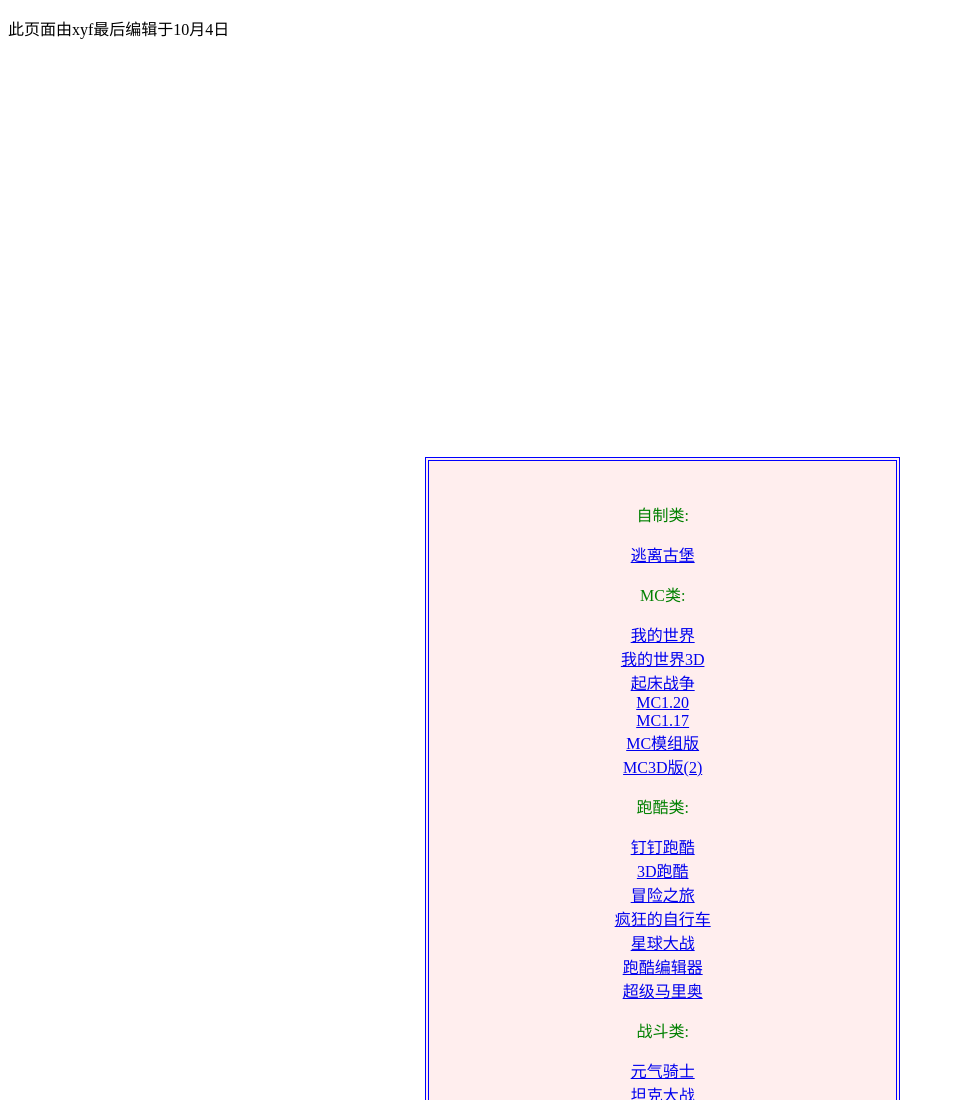
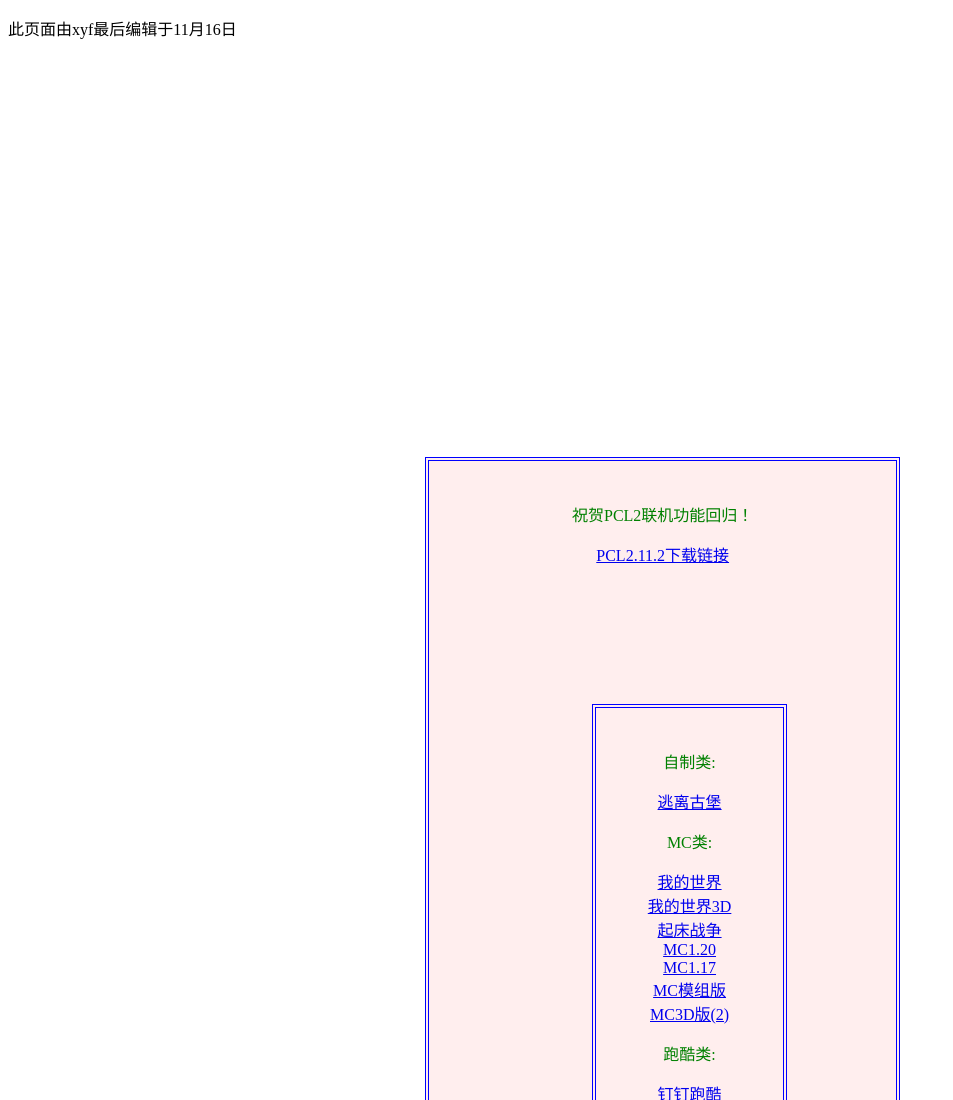
Before and after one commit to yifanQQMC/yifanQQMC.github.io, a plain HTML site: page index.html in a window 1280 px wide. Shown: the top 1100 px of the page, without its empty margins (0-953 px from the left). Drawn offline with Linux system fonts and the light colour scheme.

Commit message:
Update index.html

```diff
--- a/index.html
+++ b/index.html
@@ -16,9 +16,24 @@
         .text{
             color: green;
         }
+        .pr{
+            background-color: #FFEEEE;
+            padding: 25px;
+            text-align: center;
+            font-sise: 18pt;
+            width: 33%;
+            height: 100%;
+            border: 4px double blue;
+            margin: 33%;
+        }
     </style>
 <body>
-    <p>此页面由xyf最后编辑于10月4日</p>
+    <p>此页面由xyf最后编辑于11月16日</p>
+    <div class="pr text">
+        <p>祝贺PCL2联机功能回归！</p>
+        <a href="Plain Craft Launcher 2.exe">
+            PCL2.11.2下载链接
+        </a>
     <div class="header text">
         <p>自制类:</p>
         <a href="game.html">
```
